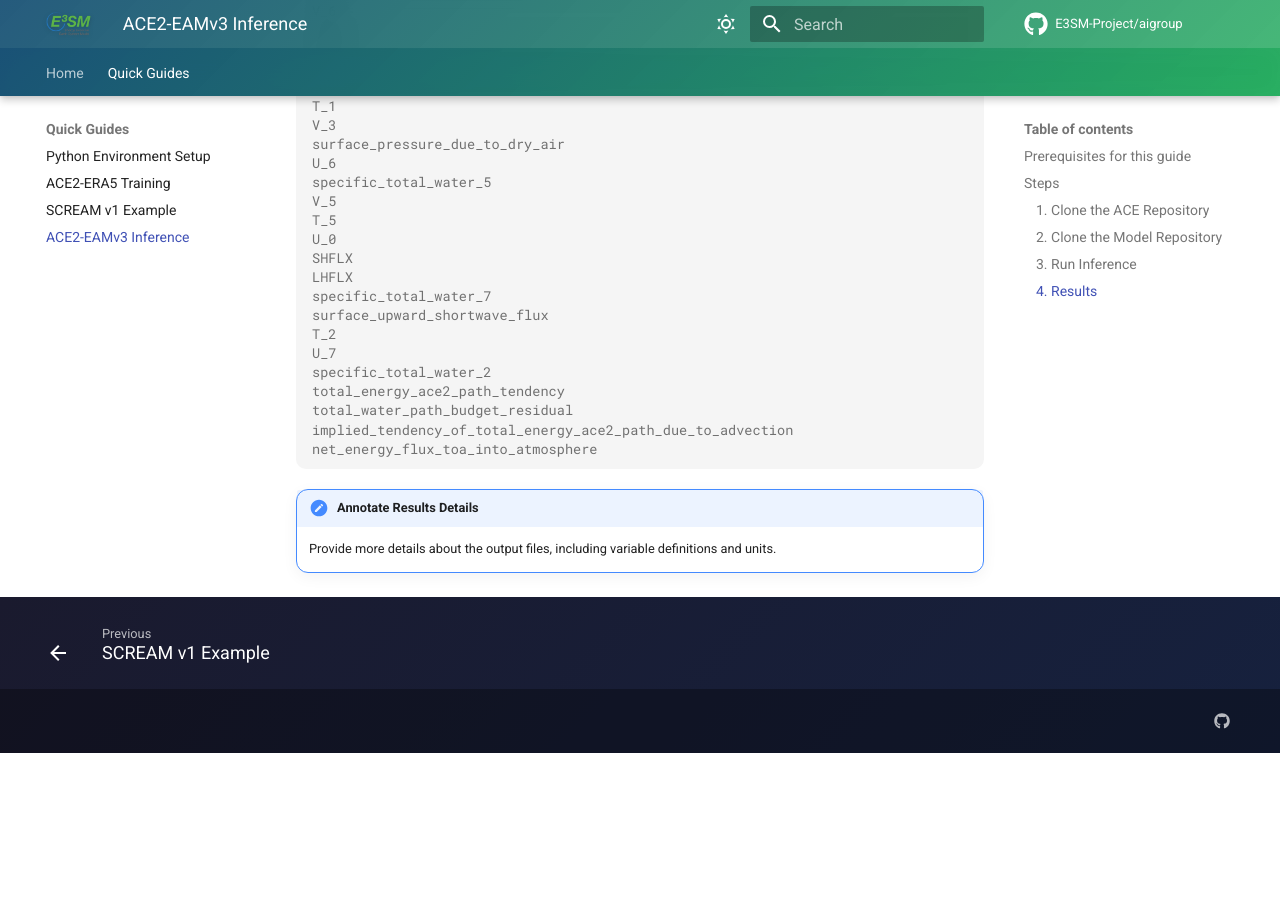
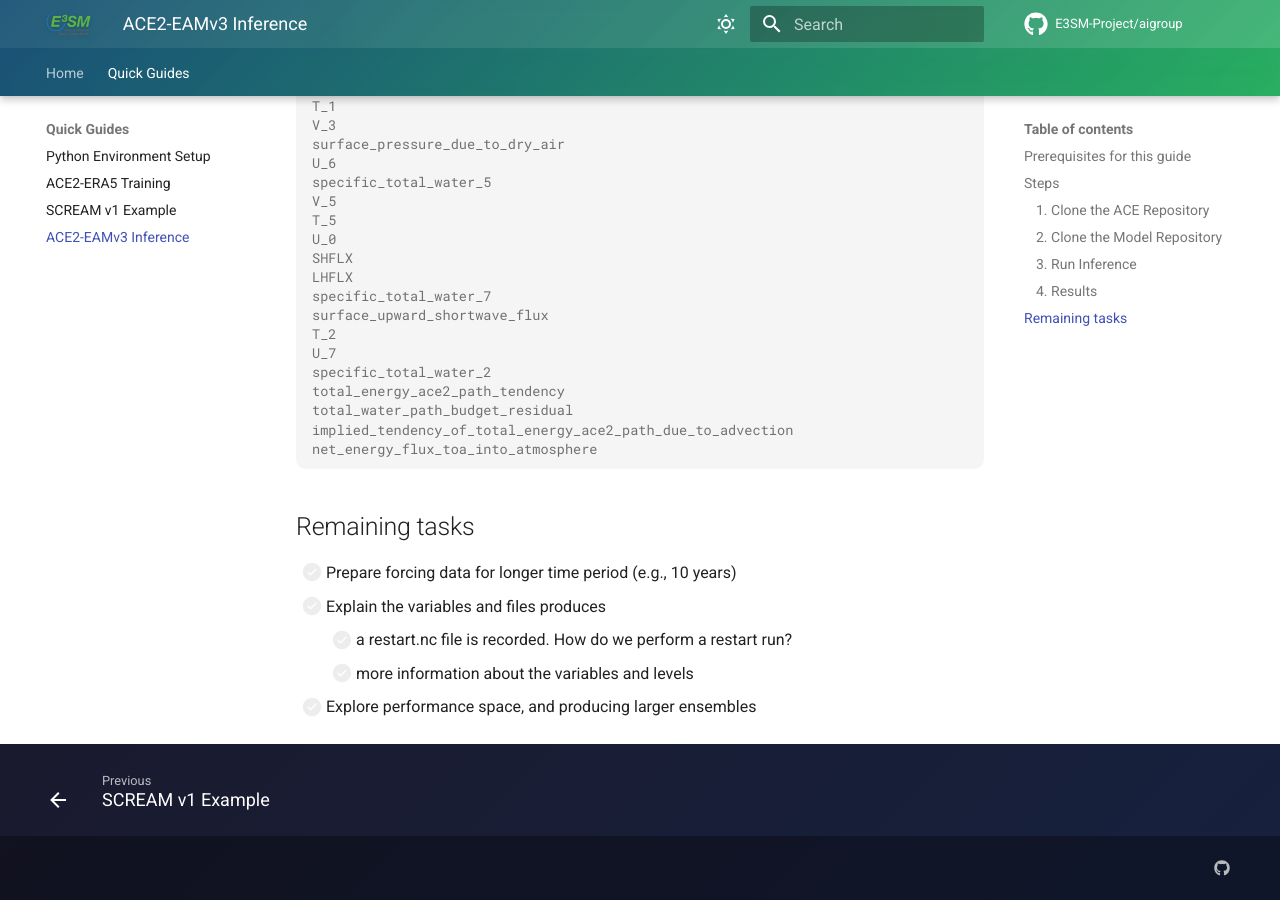
Before and after one commit to E3SM-Project/aigroup, an MkDocs documentation site: the page built from docs/ace2-inference.md, in a window 1280 px wide and 900 px high, scrolled down 3438 px. Built offline with MkDocs 1.6.1 and Material for MkDocs 9.7.7, drawn with Linux system fonts in a browser that asks for light colours; comment, search, counter and statistics services are not loaded; before the commit the page ends 4191 px from its top, so only the background shows below that.

Commit message:
add task list

````diff
--- a/docs/ace2-inference.md
+++ b/docs/ace2-inference.md
@@ -191,5 +191,10 @@ implied_tendency_of_total_energy_ace2_path_due_to_advection
 net_energy_flux_toa_into_atmosphere
 ```
 
-!!! todo "Annotate Results Details"
-    Provide more details about the output files, including variable definitions and units.
+## Remaining tasks
+
+- [ ] Prepare forcing data for longer time period (e.g., 10 years)
+- [ ] Explain the variables and files produces
+    * [ ] a restart.nc file is recorded. How do we perform a restart run?
+    * [ ] more information about the variables and levels
+- [ ] Explore performance space, and producing larger ensembles
````
